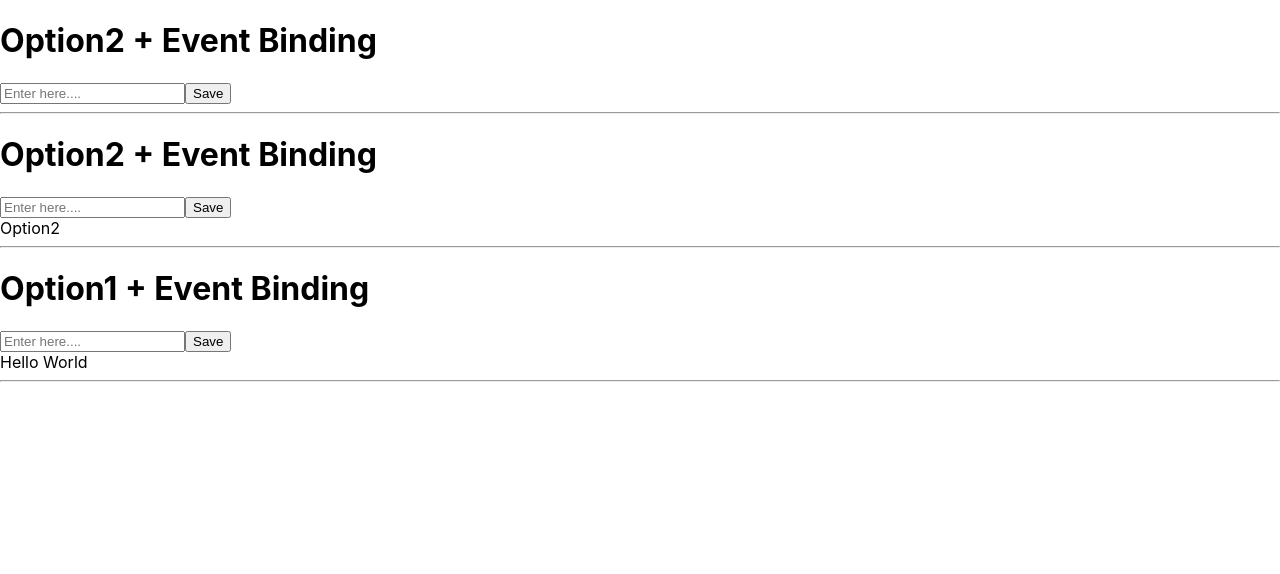
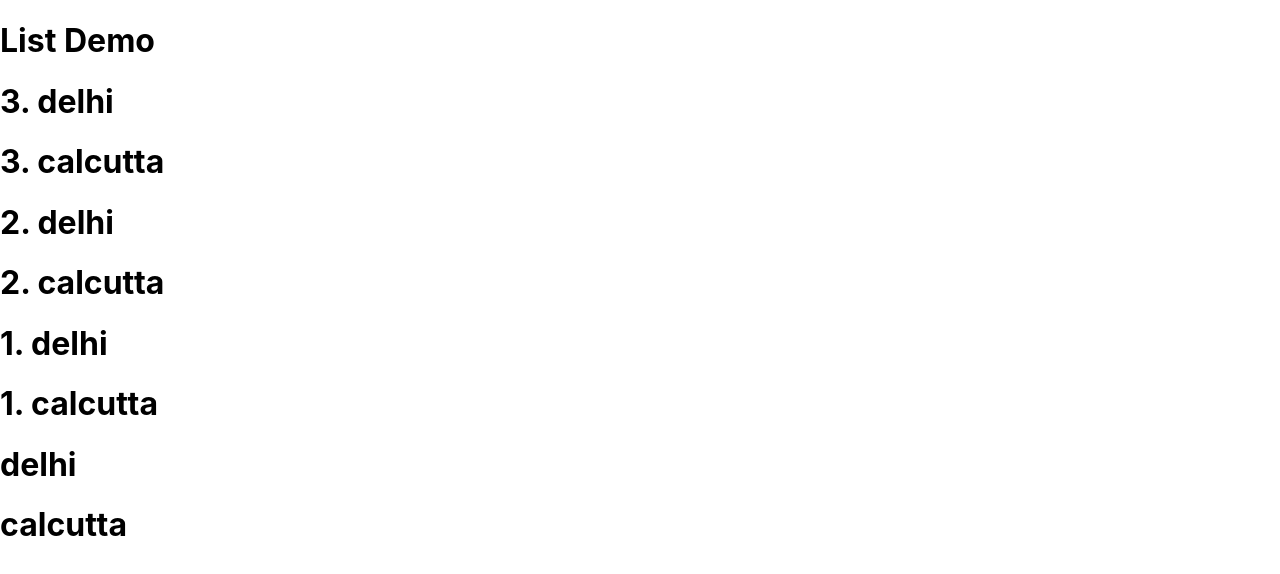
Before and after one commit to kodedocker/reactapp, a React (Create React App) app: page / in a window 1280 px wide. Shown: the top 574 px of the page. Built offline with nearby package versions, Linux system fonts and the light colour scheme.

Commit message:
list dmeo.

```diff
--- a/src/App.js
+++ b/src/App.js
@@ -1,13 +1,45 @@
-import HelloInputEvent1 from "./components/HelloInputEvent1";
-import HelloInputEvent2 from "./components/HelloInputEvent2";
-import HelloInputEvent3 from "./components/HelloInputEvent3";
+import { useState } from "react";
 
 function App() {
   return (
     <div>
-      <HelloInputEvent3 />
-      <HelloInputEvent2 />
-      <HelloInputEvent1 />
+      <ListDemo />
+    </div>
+  );
+}
+
+// JSX :: list of string
+function ListDemo() {
+  let [list] = useState(["delhi", "calcutta"]);
+
+  return (
+    <div>
+      <h1>List Demo</h1>
+
+      {/** Example 3 */}
+      {list.map((item) => (
+        <div>
+          <h1>3. {item}</h1>
+        </div>
+      ))}
+
+      {/** Example 2 Multiline */}
+      {list.map((item) => {
+        return (
+          <div>
+            <h1>2. {item}</h1>
+          </div>
+        );
+      })}
+
+      {/** Example 1 */}
+      {list.map((item) => {
+        return <h1>1. {item}</h1>;
+      })}
+
+      {list.map((item) => (
+        <h1>{item}</h1>
+      ))}
     </div>
   );
 }
```
Also changed, not shown: 1 other file (tests, documents, lock files or other folders).
